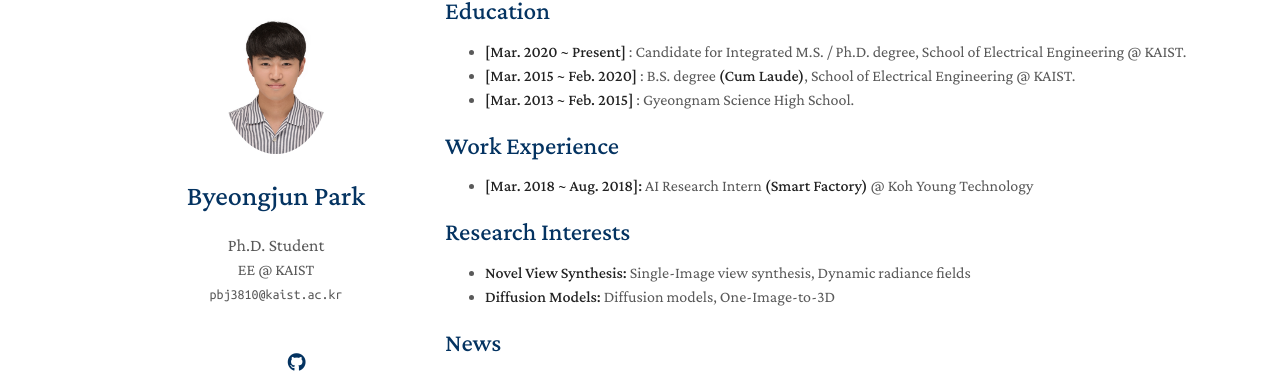
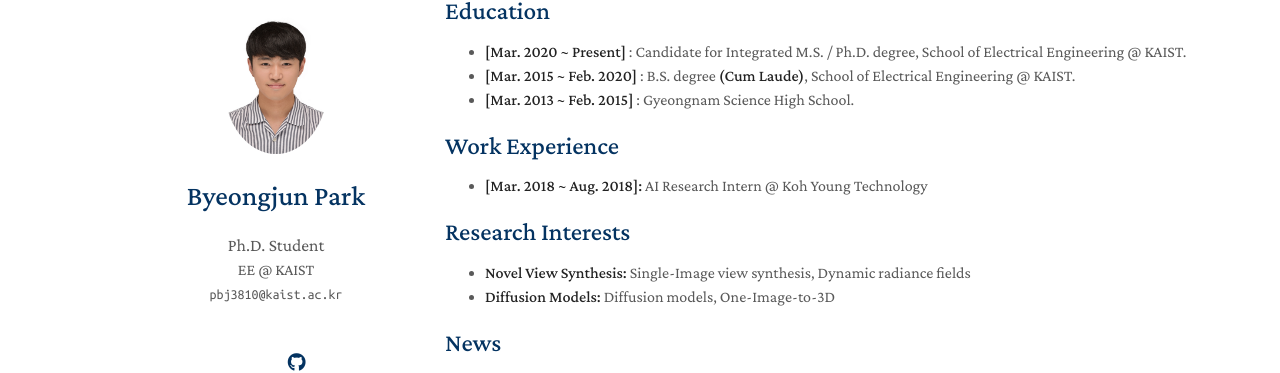
Before and after one commit to byeongjun-park/byeongjun-park.github.io, a Jekyll site: the page built from index.md, in a window 1280 px wide and 900 px high. Shown: the part 69-442 px from the top of the window. Built offline with Jekyll 4.4.1, drawn with Linux system fonts in a browser that asks for light colours; nearby versions of some CDN libraries; a style sheet for code colours, icons or effects is not loaded; our own code applies the rules of GitHub Pages for plain Markdown files.

Commit message:
profile update

```diff
--- a/index.md
+++ b/index.md
@@ -10,7 +10,7 @@ layout: homepage
 
 ## Work Experience
 
-* **[Mar. 2018 ~ Aug. 2018]:** AI Research Intern **(Smart Factory)** @ Koh Young Technology
+* **[Mar. 2018 ~ Aug. 2018]:** AI Research Intern @ Koh Young Technology
 
 ## Research Interests
 
@@ -36,7 +36,7 @@ layout: homepage
 
 ## Academic Services
 
-#### Conference Reviewer
+### Conference Reviewer
 
 * IEEE/CVF International Conference on Computer Vision **(ICCV)** @ 2023
 * AAAI Conference on Artifical Intelligence **(AAAI)** @ 2021, 2022
```
